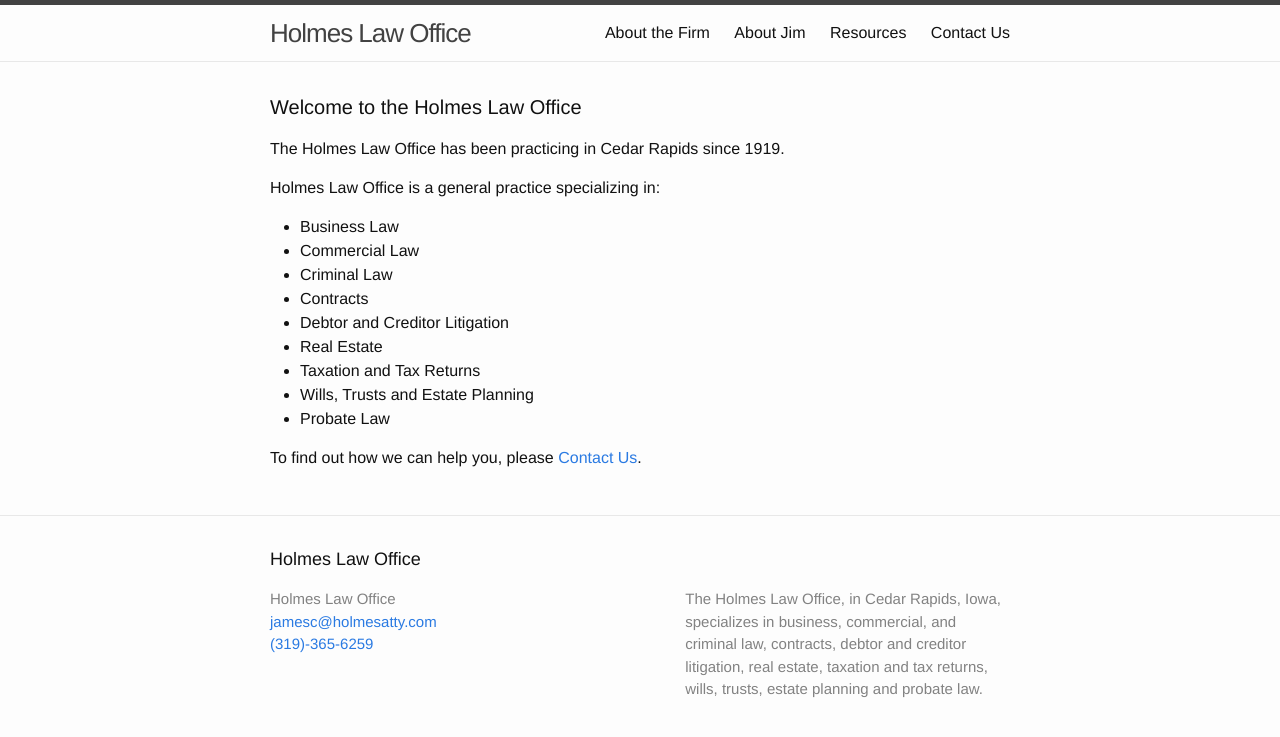
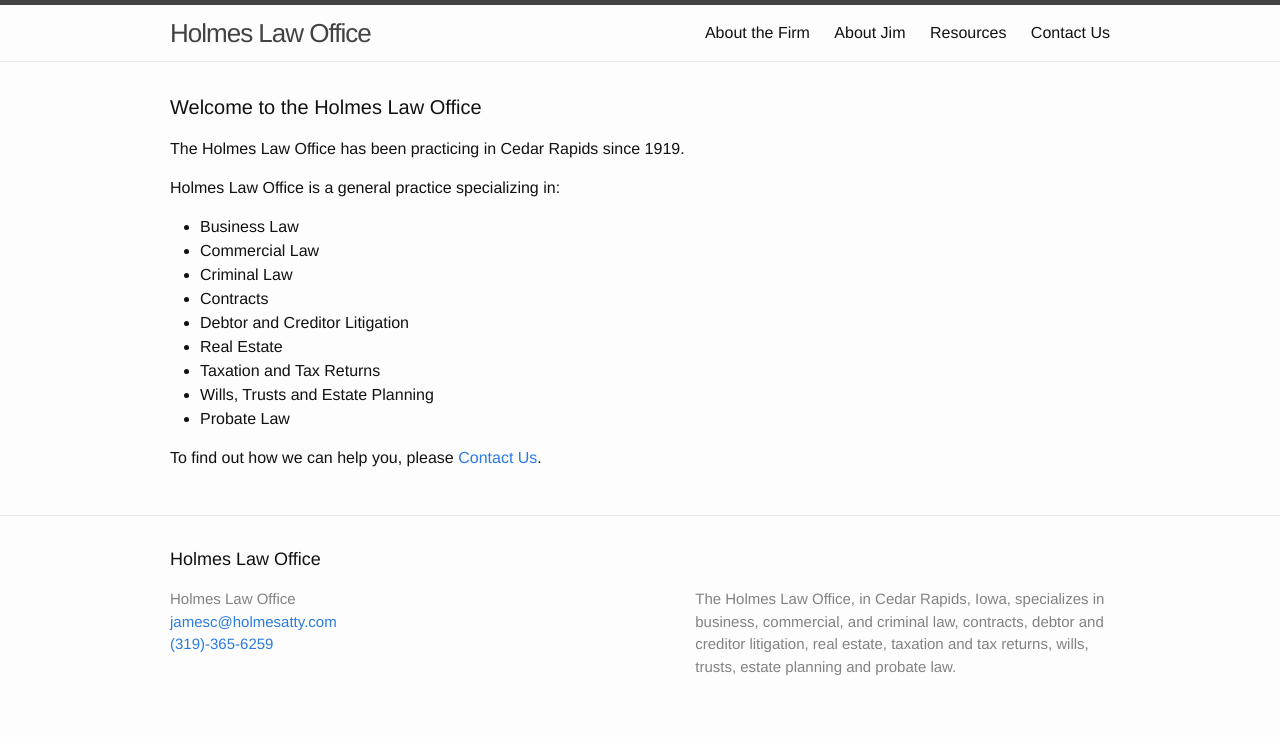
Before and after one commit to holmes-atty/holmes-atty.github.io, a Jekyll site: the page built from index.html, in a window 1280 px wide. Shown: the top 737 px of the page. Built offline with Jekyll 4.4.1, drawn with Linux system fonts in a browser that asks for light colours.

Commit message:
Expanded site.

```diff
--- a/css/main.scss
+++ b/css/main.scss
@@ -22,7 +22,7 @@ $grey-color-light: lighten($grey-color, 40%);
 $grey-color-dark:  darken($grey-color, 25%);
 
 // Width of the content area
-$content-width:    800px;
+$content-width:    1000px;
 
 $on-palm:          600px;
 $on-laptop:        800px;
```
